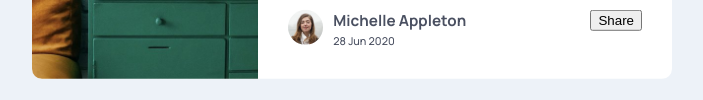
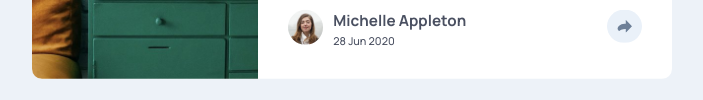
Before and after one commit to PullingStrings/article-preview-component-master, a plain HTML site: page index.html in a window 1280 px wide. Shown: the part 451-551 px from the top of the page, without its empty margins (288-991 px from the left). Drawn offline with Linux system fonts and the light colour scheme.

Commit message:
adding share button

```diff
--- a/index.html
+++ b/index.html
@@ -69,6 +69,11 @@
     .avatar-infomation small {
       font-weight: 500;
     }
+    .share img {
+      background-color: #eaf1f9;
+      border-radius: 20px;
+      padding: 10px;
+    }
   </style>
 </head>
 <body>
@@ -96,7 +101,7 @@
           <small>28 Jun 2020</small>
         </div>
         <div class="share">
-          <button type="button" name="Share">Share</button>
+          <img src="./images/icon-share.svg" alt="share icon">
         </div>
       </div>
     </div>
```
